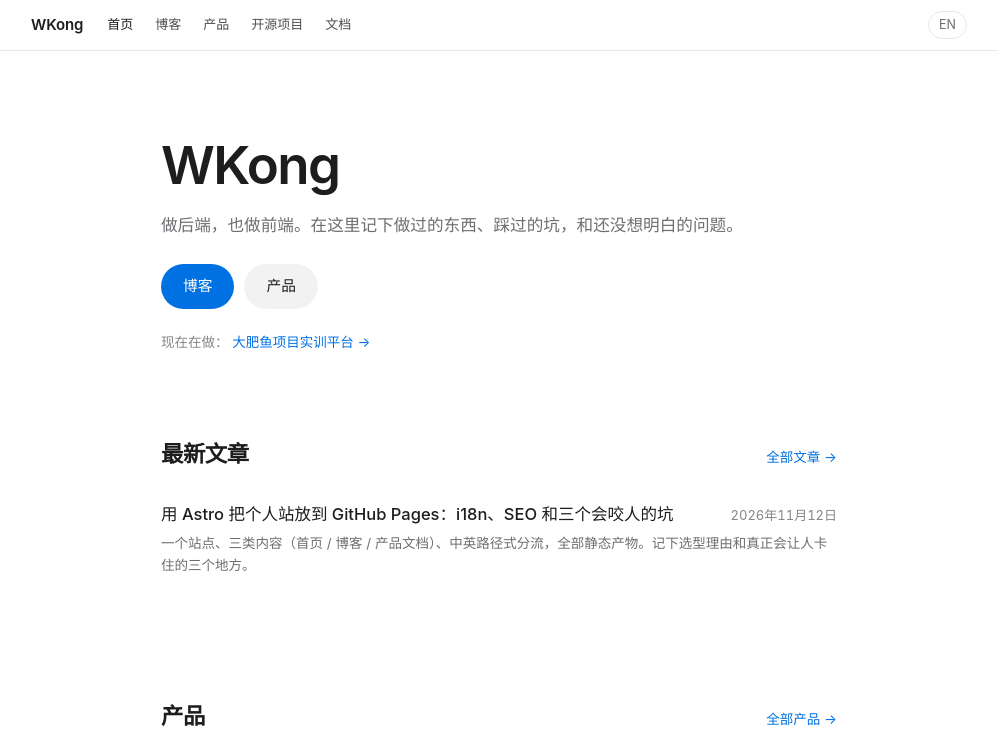
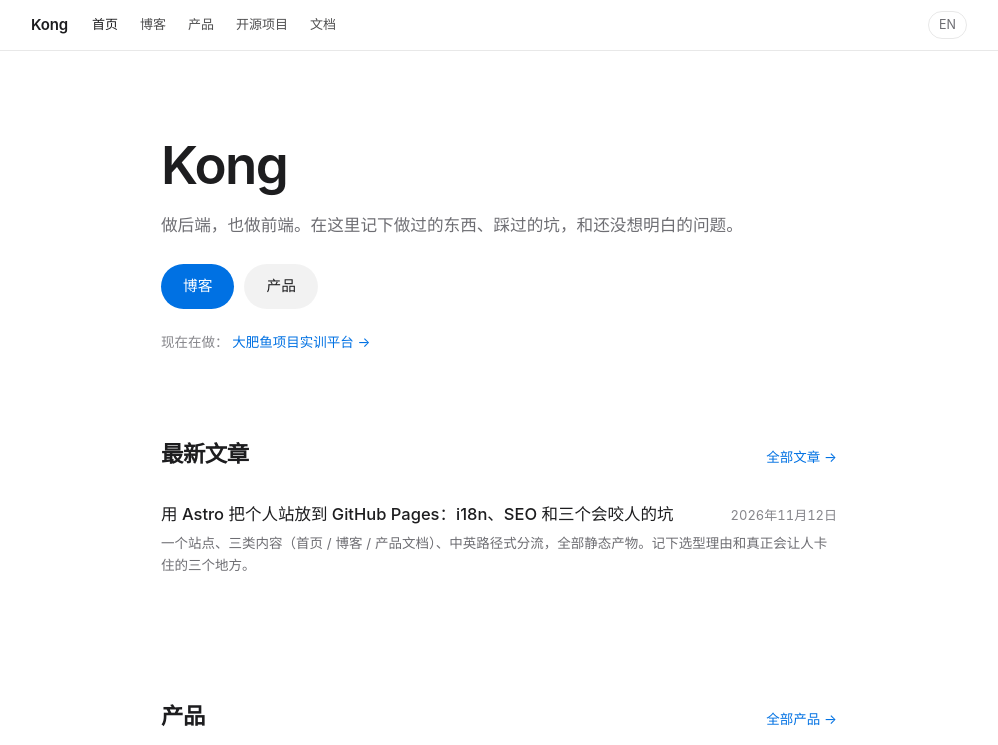
Before and after one commit to Kun-GitHub/personal-site, an Astro site: page / in a window 1280 px wide. Shown: the top 745 px of the page, without its empty margins (141-1139 px from the left). Built offline with nearby package versions, Linux system fonts and the light colour scheme; Astro itself is replaced by a stand-in of ours.

Commit message:
chore: 站名从 WKong 改为 Kong（含 favicon 字形）

```diff
--- a/src/i18n/ui.ts
+++ b/src/i18n/ui.ts
@@ -4,7 +4,7 @@
  */
 export const site = {
   url: 'https://wkong.kdns.fr',
-  name: 'WKong',
+  name: 'Kong',
   github: 'https://github.com/Kun-GitHub',
 } as const;
 
@@ -12,7 +12,7 @@ export type Lang = 'zh' | 'en';
 
 export const ui = {
   zh: {
-    brand: 'WKong',
+    brand: 'Kong',
     htmlLang: 'zh-CN',
     ogLocale: 'zh_CN',
     otherLang: 'EN',
@@ -68,7 +68,7 @@ export const ui = {
     },
   },
   en: {
-    brand: 'WKong',
+    brand: 'Kong',
     htmlLang: 'en',
     ogLocale: 'en_US',
     otherLang: '中文',
--- a/src/pages/en/index.astro
+++ b/src/pages/en/index.astro
@@ -25,7 +25,7 @@ const jsonLd = [
 
 <Base
   lang={lang}
-  title={lang === 'zh' ? 'WKong · 写代码，做产品' : 'WKong · Software, products, notes'}
+  title={lang === 'zh' ? 'Kong · 写代码，做产品' : 'Kong · Software, products, notes'}
   description={lang === 'zh'
     ? '个人站点：我在做的产品、帮助文档，以及一些技术笔记。'
     : 'Personal site: products I build, their documentation, and some technical notes.'}
--- a/src/pages/index.astro
+++ b/src/pages/index.astro
@@ -25,7 +25,7 @@ const jsonLd = [
 
 <Base
   lang={lang}
-  title={lang === 'zh' ? 'WKong · 写代码，做产品' : 'WKong · Software, products, notes'}
+  title={lang === 'zh' ? 'Kong · 写代码，做产品' : 'Kong · Software, products, notes'}
   description={lang === 'zh'
     ? '个人站点：我在做的产品、帮助文档，以及一些技术笔记。'
     : 'Personal site: products I build, their documentation, and some technical notes.'}
```
Also changed, not shown: public/favicon.svg.
